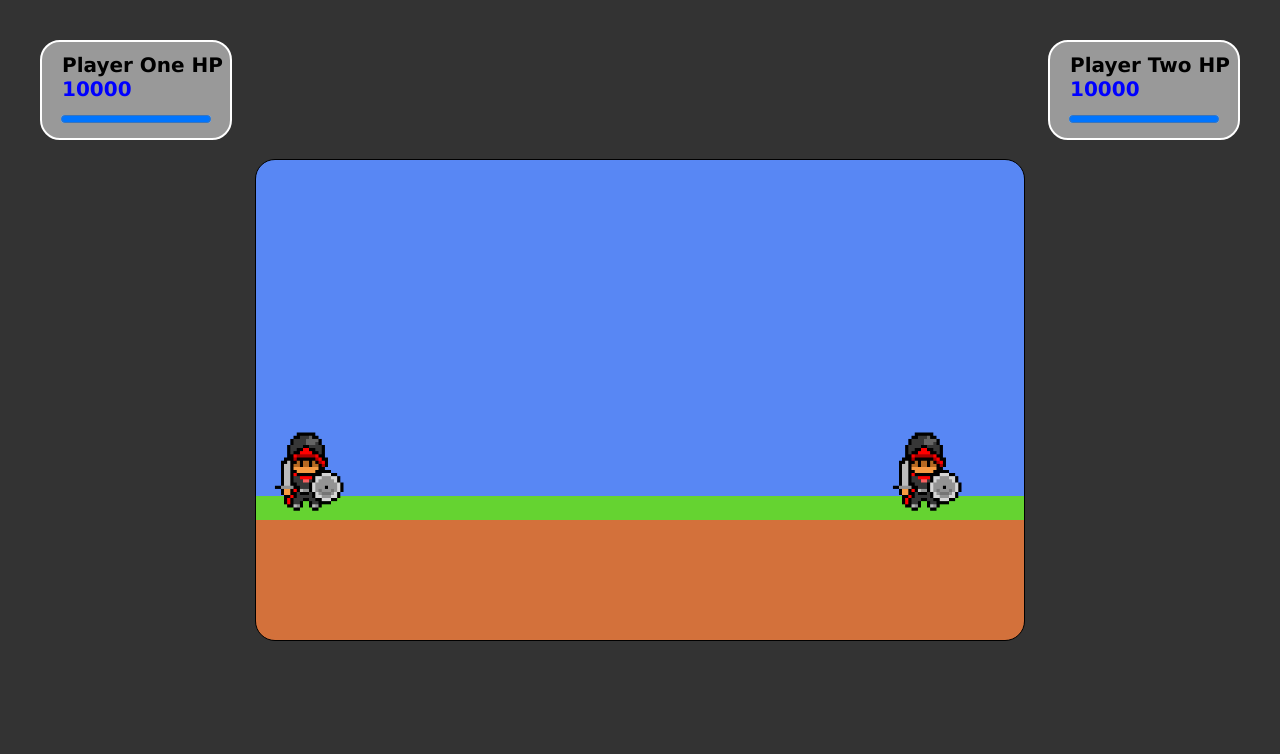
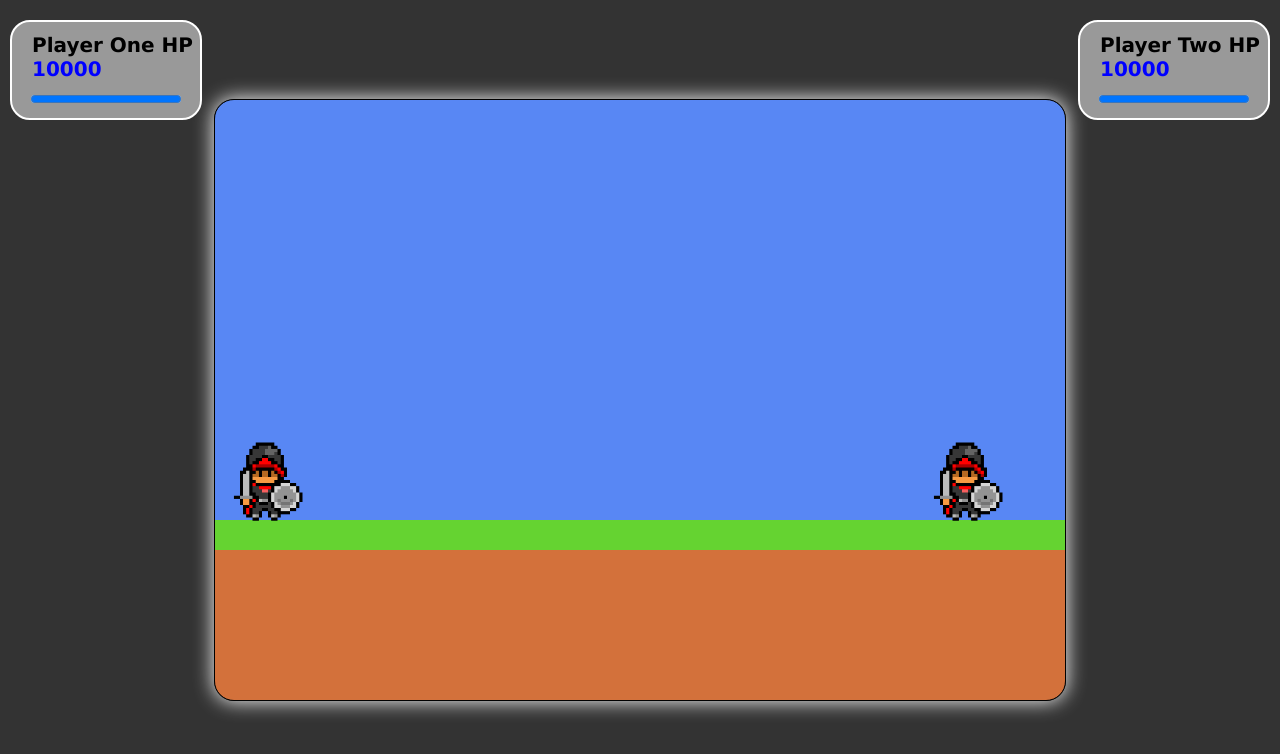
Before and after one commit to MiguelIlekSantos/Combat-1vs1-game, a plain HTML site: page index.html in a window 1280 px wide. Drawn offline with Linux system fonts and the light colour scheme.

Commit message:
little changes

```diff
--- a/class-Jogador.js
+++ b/class-Jogador.js
@@ -1,6 +1,6 @@
 class Jogador {
 
-    constructor(ctx, teclado, window) {
+    constructor(ctx, teclado, window, canvas) {
         this.ctx = ctx;
         this.teclado = teclado;
         this.DisplayImage;
@@ -22,16 +22,15 @@ class Jogador {
             this.desenhar();
         })
 
-
-        this.positionX = 0;
-        this.positionY = window.innerHeight / 3;
         this.originRecortX = 0;
         this.originRecortY = 0;
         this.velo = 10;
         this.imageWidth = 100;
         this.imageHeight = 100;
-        this.canvasWidth = window.innerWidth * 0.6;
-        this.canvasHeight = window.innerHeight * 0.65;
+        this.canvasWidth = canvas.width;
+        this.canvasHeight = canvas.height;
+        this.positionX = 0;
+        this.positionY = this.canvasHeight * 0.55;
 
         this.sword = new Image();
         this.sword.src = 'img/Sword.png';
@@ -127,15 +126,15 @@ class Jogador {
             this.swordDirection = 4;
         }
 
-        if (this.positionX < -40) {
+        if (this.positionX < -30) {
             this.positionX += this.velo;
-        } else if (this.positionX > this.canvasWidth - this.imageWidth + 40) {
-            this.positionX = this.canvasWidth - this.imageWidth + 40;
+        } else if (this.positionX > this.canvasWidth - this.imageWidth + 30) {
+            this.positionX = this.canvasWidth - this.imageWidth + 30;
         }
         if (this.positionY < -20) {
             this.positionY += this.velo;
-        } else if (this.positionY > this.canvasHeight * 0.5) {
-            this.positionY = this.canvasHeight * 0.5;
+        } else if (this.positionY > this.canvasHeight * 0.55) {
+            this.positionY = this.canvasHeight * 0.55;
         }
 
     }
--- a/index.js
+++ b/index.js
@@ -34,11 +34,13 @@ const tecladoTwo = {
     attack:false
 }
 
-canvas.width = window.innerWidth * 0.6;
-canvas.height = window.innerHeight * 0.6;
+// canvas.width = window.innerWidth * 0.6;
+// canvas.height = window.innerHeight * 0.6;
+canvas.width = 850;
+canvas.height = 600;
 
-const JogadorOne = new Jogador(ctx,tecladoTwo,window);
-const JogadorTwo = new Jogador(ctx,tecladoOne,window);
+const JogadorOne = new Jogador(ctx,tecladoTwo,window, canvas);
+const JogadorTwo = new Jogador(ctx,tecladoOne,window, canvas);
 
 JogadorTwo.positionX = canvas.width - 150;
 
--- a/style.css
+++ b/style.css
@@ -26,14 +26,14 @@ canvas {
     background-image: linear-gradient(to bottom, #5887f4 70%, #65d331 70% 75%, #d3713b 75% 100%);
     border: 1px solid black;
     border-radius: 20px;
-    /* box-shadow: 0px 0px 20px black; */
+    box-shadow: 0px 0px 20px white;
 }
 
 .HP_bar{
     position: absolute;
     z-index: 999;
-    top: 40px;
-    left: 40px;
+    top: 20px;
+    left: 10px;
     width: 15%;
     height: 100px;
     background-color: #999;
@@ -60,7 +60,7 @@ canvas {
 
 .PlayerTwo{
     left: unset;
-    right: 40px;
+    right: 10px;
 }
 
 .window-restart{
```
